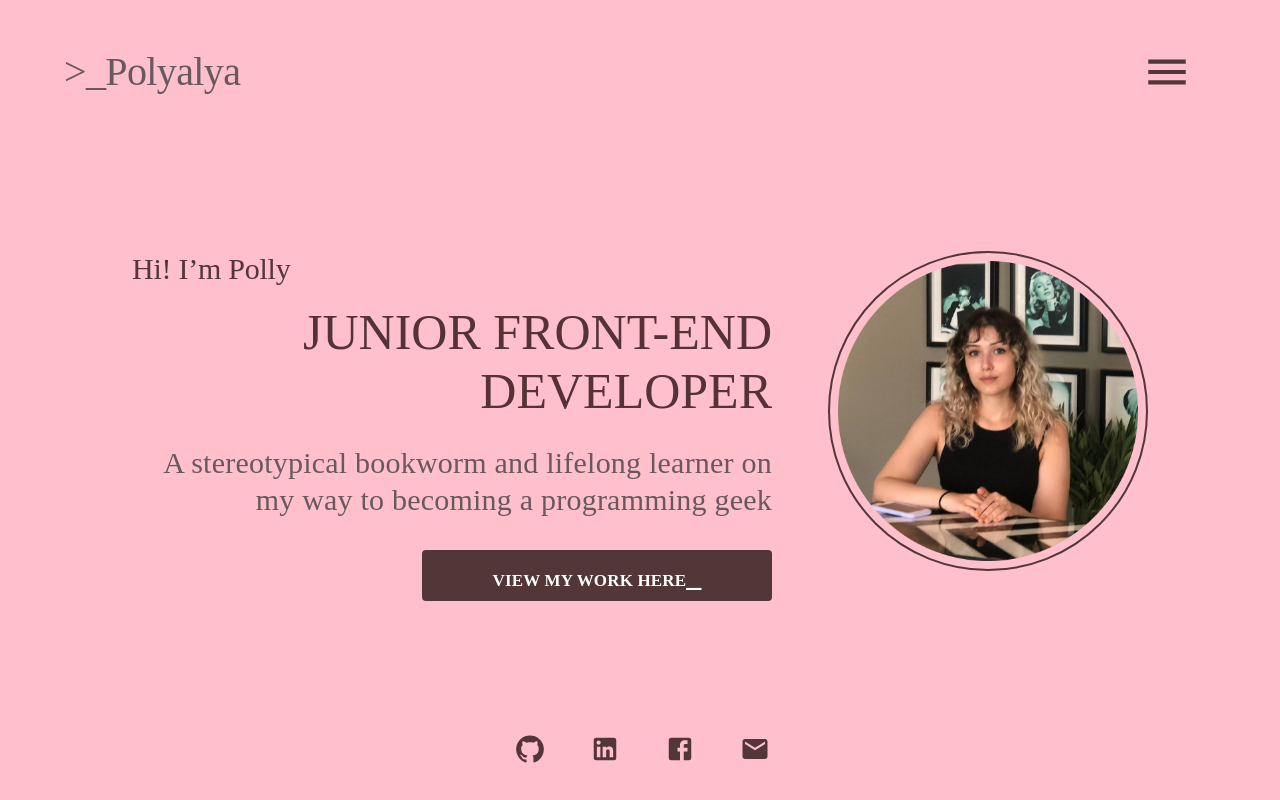
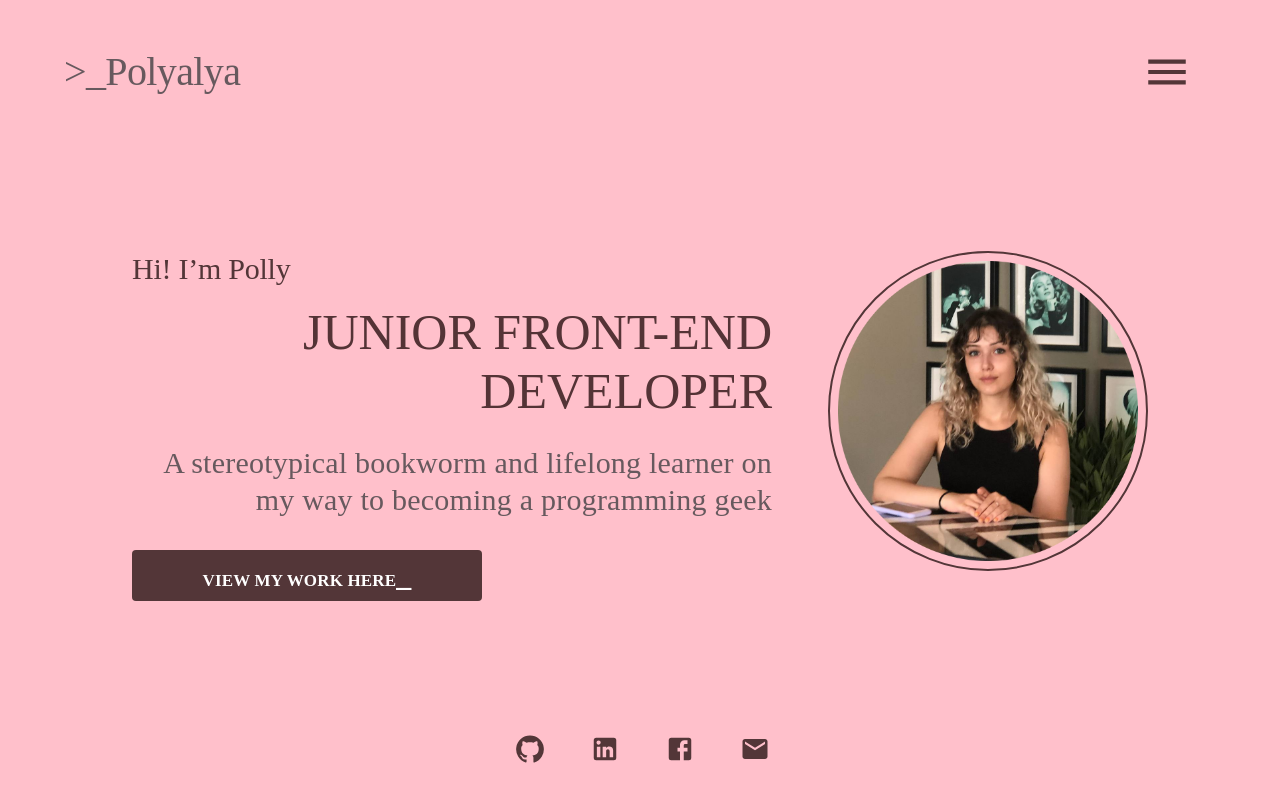
Before and after one commit to polyalyameow/Portfolio, a React (Vite) app: page / in a window 1280 px wide. Built offline with nearby package versions, Linux system fonts and the light colour scheme; a web font is replaced by a local one.

Commit message:
button fix on main page

```diff
--- a/src/components/Content/Content.tsx
+++ b/src/components/Content/Content.tsx
@@ -1,43 +1,193 @@
-
 import { Link } from "react-router-dom";
 
-import "./Content.css"
-import avatar from "../Images/avatar.png"
+import "./Content.css";
+import avatar from "../Images/avatar.png";
 
-
-import Box from '@mui/material/Box';
-import Avatar from '@mui/material/Avatar';
-import Typography from '@mui/material/Typography';
-import Button from '@mui/material/Button';
-
-
-
-
+import Box from "@mui/material/Box";
+import Avatar from "@mui/material/Avatar";
+import Typography from "@mui/material/Typography";
+import Button from "@mui/material/Button";
 
 const Content = () => {
+  return (
+    <Box
+      sx={{
+        "@media(max-width: 912px)": {
+          marginTop: "1.875rem",
+          paddingTop: "1.875rem",
+        },
+        "@media(max-width: 375px)": {
+          height: "43.75rem",
+          marginTop: 0,
+          paddingTop: 0,
+        },
+        display: "flex",
+        flexDirection: "column",
+        alignItems: "center",
+        justifyContent: "center",
+        padding: "3%",
+        height: "80%",
+        flexWrap: "wrap",
+      }}
+    >
+      <Box
+        sx={{
+          "@media(max-width: 1025px)": { width: "50rem" },
+          "@media(max-width: 912px)": {
+            flexDirection: "column",
+            alignItems: "center",
+            justifyContent: "center",
+            paddingTop: 0,
+          },
+          "@media(max-width: 375px)": { justifyContent: "space-around" },
+          "@media(max-width: 280px)": {
+            marginTop: "1.875rem",
+            paddingTop: "1.875rem",
+          },
+          display: "flex",
+          flexDirection: "row-reverse",
+          justifyContent: "center",
+          width: "75rem",
+          paddingTop: 5,
+        }}
+      >
+        <Avatar
+          alt="Polyalya"
+          src={avatar}
+          sx={{
+            "@media(max-width: 1024px)": { width: "15rem", height: "15rem" },
+            "@media(max-width: 912px)": {
+              width: "20rem",
+              height: "20rem",
+              marginBottom: 6,
+              marginLeft: 0,
+              marginTop: "1.875rem",
+            },
+            "@media(max-width: 768px)": { marginBottom: "0.625rem" },
+            "@media(max-width: 540px)": { width: "10rem", height: "10rem" },
+            "@media(max-width: 375px)": {
+              width: "15rem",
+              height: "15rem",
+              marginTop: "1.25rem",
+            },
+            "@media(max-width: 280px)": { width: "12rem", height: "12rem" },
+            width: "18.75rem",
+            height: "18.75rem",
+            border: "0.125rem solid #533638",
+            padding: 1,
+            marginLeft: 4,
+          }}
+        ></Avatar>
+        <Box
+          sx={{
+            "@media(max-width: 1500px)": { width: "40rem" },
+            "@media(max-width: 912px)": {
+              height: "23.75rem",
+              alignItems: "center",
+              justifyContent: "space-between",
+              marginTop: "1.25rem",
+            },
+            "@media(max-width: 540px)": {
+              marginRight: 0,
+              width: "60%",
+              height: "auto",
+            },
+            "@media(max-width: 375px)": {},
+            display: "flex",
+            flexDirection: "column",
+            marginRight: 3,
+            width: "50rem",
+          }}
+        >
+          <Typography
+            sx={{
+              "@media(max-width: 1024px)": { fontSize: 25 },
+              "@media(max-width: 540px)": { fontSize: 20 },
+              "@media(max-width: 375px)": { fontSize: 22 },
+            }}
+            variant="h2"
+            component="h2"
+          >
+            Hi! I’m Polly
+          </Typography>
+          <Typography
+            sx={{
+              "@media(max-width: 1024px)": { fontSize: 35 },
+              "@media(max-width: 912px)": { textAlign: "center", fontSize: 40 },
+              "@media(max-width: 540px)": { fontSize: 30 },
+              "@media(max-width: 414px)": { fontSize: 25 },
+              "@media(max-width: 375px)": { fontSize: 28 },
+              "@media(max-width: 360px)": { width: "50%" },
+              "@media(max-width: 280px)": { width: "50%" },
+            }}
+            variant="h3"
+            component="h3"
+            align="right"
+            paddingTop={2}
+            paddingBottom={3}
+          >
+            JUNIOR FRONT-END DEVELOPER
+          </Typography>
+          <Typography
+            sx={{
+              "@media(max-width: 1024px)": { fontSize: 23 },
+              "@media(max-width: 912px)": { textAlign: "center", fontSize: 28 },
+              "@media(max-width: 540px)": { fontSize: 17 },
+              "@media(max-width: 414px)": { width: "80%" },
+              "@media(max-width: 360px)": { width: "60%" },
+              "@media(max-width: 280px)": { width: "50%" },
+            }}
+            variant="h4"
+            component="h4"
+            align="right"
+          >
+            A stereotypical bookworm and lifelong learner on my way to becoming
+            a programming geek
+          </Typography>
+          <Link style={{ textDecoration: "none" }} to="/projects">
+            <Button
+              sx={{
+                "@media(max-width: 1024px)": { width: "18rem" },
+                "@media(max-width: 912px)": {
+                  width: "21rem",
+                  padding: "0.4rem",
+                  alignSelf: "center",
+                },
+                "@media(max-width: 540px)": {
+                  width: "12rem",
+                  marginTop: "1rem",
+                  padding: 0,
+                },
+                "@media(max-width: 414px)": {
+                  marginTop: "2rem",
+                  width: "14rem",
+                  paddingBottom: "0.5rem",
+                },
+                width: "21.875rem",
+                padding: "0.188rem",
+                backgroundColor: "#533638",
+                color: "#FFF",
+                ":hover": { backgroundColor: "#67595E" },
+                alignSelf: "flex-end",
+                marginTop: "2rem",
+              }}
+            >
+              <Typography
+                sx={{
+                  "@media(max-width: 1024px)": { fontSize: 15 },
+                  "@media(max-width: 912px)": { fontSize: 20 },
+                  "@media(max-width: 540px)": { fontSize: 12, padding: 0 },
+                  color: "white",
+                }}
+              >
+                VIEW MY WORK HERE<span className="blink">_</span>
+              </Typography>
+            </Button>
+          </Link>
+        </Box>
+      </Box>
+    </Box>
+  );
+};
 
-
-
-  return (
-
-    <Box sx={{'@media(max-width: 912px)':{marginTop: "1.875rem", paddingTop: "1.875rem"}, '@media(max-width: 375px)': {height: "43.75rem", marginTop: 0, paddingTop:0}, display: "flex", flexDirection:"column", alignItems:"center", justifyContent: "center", padding: "3%", height:"80%", flexWrap:'wrap'}}>
-    <Box sx={{'@media(max-width: 1025px)': {width : "50rem"}, '@media(max-width: 912px)': {flexDirection : "column", alignItems:"center", justifyContent:"center", paddingTop: 0}, '@media(max-width: 375px)': {justifyContent:"space-around"},  '@media(max-width: 280px)': {marginTop:"1.875rem", paddingTop:"1.875rem"}, display: "flex", flexDirection:"row-reverse", justifyContent:"center", width: "75rem", paddingTop: 5}}>
-        <Avatar alt="Polyalya"
-        src={avatar}
-        sx={{'@media(max-width: 1024px)': {width : "15rem", height :"15rem"}, '@media(max-width: 912px)': {width: "20rem", height: "20rem", marginBottom: 6, marginLeft: 0, marginTop:"1.875rem"}, '@media(max-width: 768px)':{marginBottom: "0.625rem"}, '@media(max-width: 540px)': {width : "10rem", height: "10rem"}, '@media(max-width: 375px)': {width: "15rem", height: "15rem", marginTop:"1.25rem"}, '@media(max-width: 280px)': {width: "12rem", height: "12rem"}, width: "18.75rem", height: "18.75rem", border: "0.125rem solid #533638", padding: 1, marginLeft: 4 }}></Avatar>
-        <Box sx={{'@media(max-width: 1500px)': {width : '40rem'}, '@media(max-width: 912px)':{height: "23.75rem", alignItems:"center", justifyContent:"space-between", marginTop: "1.25rem"}, '@media(max-width: 540px)': {marginRight: 0, width: "60%", height: "auto"}, '@media(max-width: 375px)':{}, display: "flex", flexDirection:"column", marginRight: 3, width: "50rem"}}>
-            <Typography sx={{'@media(max-width: 1024px)': {fontSize : 25}, '@media(max-width: 540px)': {fontSize: 20}, '@media(max-width: 375px)': {fontSize: 22}}} variant="h2" component="h2">Hi! I’m Polly</Typography>
-            <Typography sx={{'@media(max-width: 1024px)': {fontSize : 35}, '@media(max-width: 912px)': {textAlign:"center", fontSize: 40}, '@media(max-width: 540px)': {fontSize: 30}, '@media(max-width: 414px)' : {fontSize: 25}, '@media(max-width: 375px)': {fontSize: 28}, '@media(max-width: 360px)': {width: "50%"}, '@media(max-width: 280px)':{width: "50%"}}} variant="h3" component="h3" align="right" paddingTop={2} paddingBottom={3}>JUNIOR FRONT-END DEVELOPER</Typography>
-            <Typography sx={{'@media(max-width: 1024px)': {fontSize : 23}, '@media(max-width: 912px)': {textAlign:"center", fontSize: 28}, '@media(max-width: 540px)': {fontSize: 17}, '@media(max-width: 414px)' : {width: "80%"}, '@media(max-width: 360px)': {width: "60%"}, '@media(max-width: 280px)':{width: "50%"}}} variant="h4" component="h4" align="right">A stereotypical bookworm and lifelong learner on my way to becoming a programming geek</Typography>
-            <Button sx={{'@media(max-width: 1024px)': {width: "18rem"}, '@media(max-width: 912px)': {width: "21rem", padding: "0.4rem", alignSelf: "center"}, '@media(max-width: 540px)': {width: "12rem", marginTop: "1rem", padding: 0}, '@media(max-width: 414px)' :{marginTop: "2rem", width: "14rem", paddingBottom:"0.5rem"}, width:"21.875rem", padding:"0.188rem", backgroundColor: "#533638", color: "#FFF", ":hover": {backgroundColor: "#67595E"}, alignSelf:"flex-end", marginTop:"2rem"}}><Link style={{textDecoration: "none"}} to="/projects"><Typography sx={{'@media(max-width: 1024px)': {fontSize: 15}, '@media(max-width: 912px)': {fontSize: 20}, '@media(max-width: 540px)': {fontSize: 12, padding: 0}, color:"white"}}>VIEW MY WORK HERE<span className="blink">_</span></Typography></Link></Button>
-        </Box>
-
-    </Box>
-
-
-    </Box>
-
-  )
-}
-
-export default Content
+export default Content;
```
